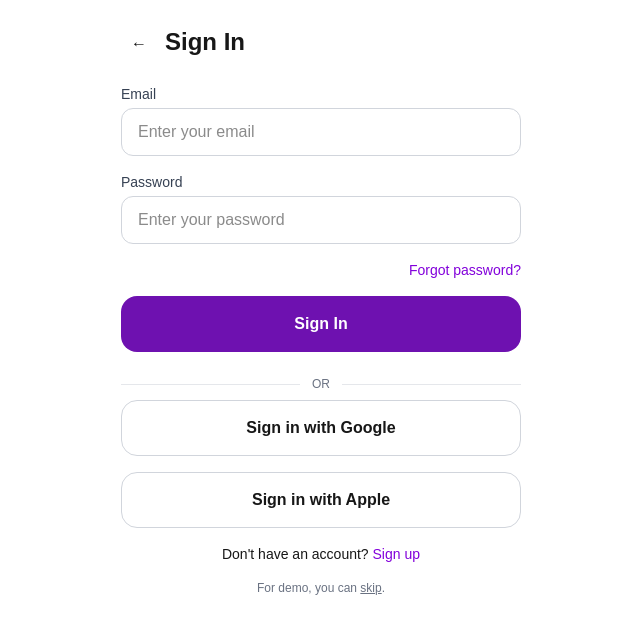
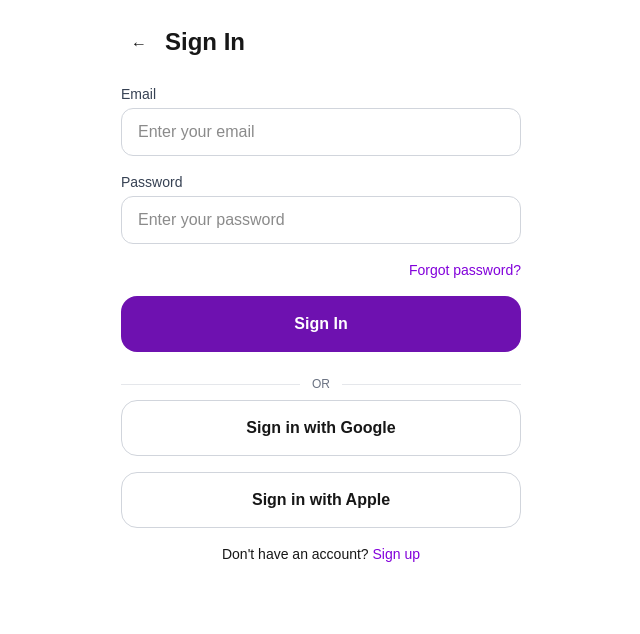
Before and after one commit to Soulemane12/eventsinsta, a Next.js app: page /signin in a window 1280 px wide. Shown: the top 634 px of the page, without its empty margins (319-959 px from the left). Built offline with nearby package versions, Linux system fonts and the light colour scheme.

Commit message:
🗑️ Remove demo buttons from signin and signup pages
- Removed demo skip buttons from signin page
- Removed demo skip buttons from signup page
- Cleaned up authentication flow for production use

```diff
--- a/src/app/signin/page.tsx
+++ b/src/app/signin/page.tsx
@@ -69,7 +69,6 @@ export default function SignIn() {
         <GhostButton>Sign in with Google</GhostButton>
         <GhostButton>Sign in with Apple</GhostButton>
         <div className="text-center text-sm">Don't have an account? <Link className="text-purple-700 font-medium" href="/signup">Sign up</Link></div>
-        <div className="text-center text-xs text-gray-500">For demo, you can <button onClick={()=>router.push('/home')} className="underline">skip</button>.</div>
       </div>
     </div>
   )
--- a/src/app/signup/page.tsx
+++ b/src/app/signup/page.tsx
@@ -118,7 +118,6 @@ export default function SignUp() {
 
         <Button onClick={()=>router.push('/home')} disabled={!isFormValid}>Sign Up</Button>
         <div className="text-center text-sm">Already have an account? <Link className="text-purple-700 font-medium" href="/signin">Sign In</Link></div>
-        <div className="text-center text-xs text-gray-500">For demo, you can <button onClick={()=>router.push('/home')} className="underline">skip</button>.</div>
       </div>
     </div>
   )
--- a/src/data/locations.ts
+++ b/src/data/locations.ts
@@ -1,4 +1,4 @@
-export interface Location {
+                                                                                                                                                                                        export interface Location {
   id: string
   name: string
   type: 'state' | 'city'
```
